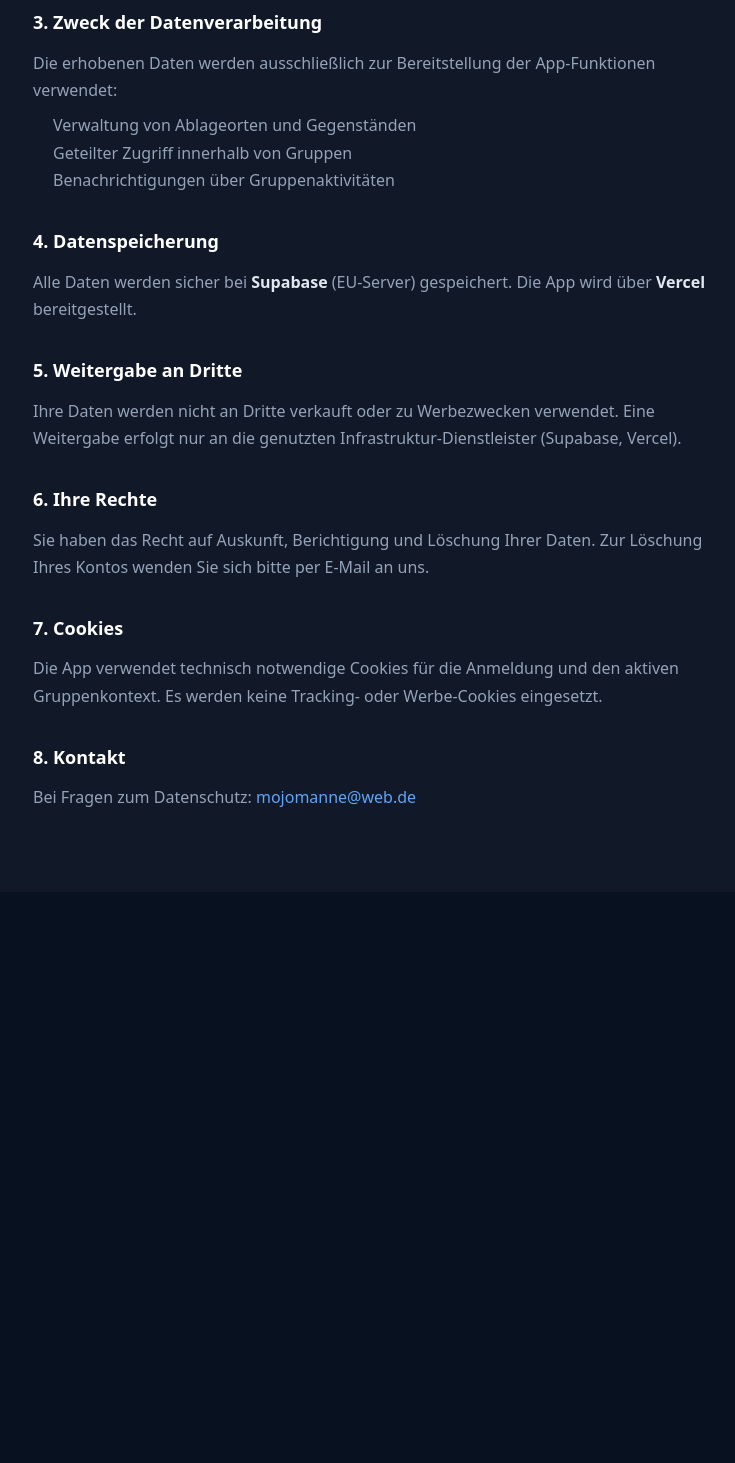
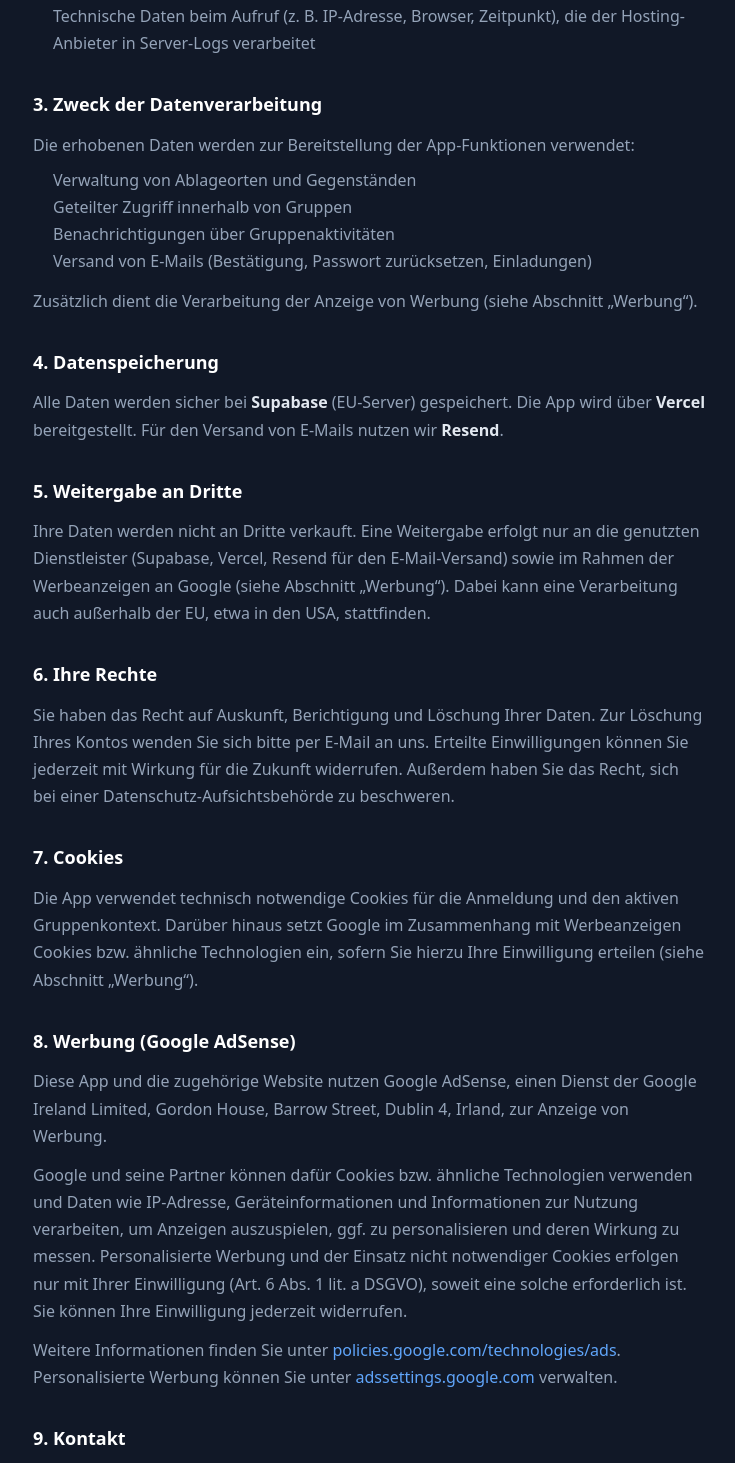
Before and after one commit to mojomanne-hub/made-to-find-landing, a Next.js app: page /datenschutz in a window 1280 px wide. Shown: the part 627-2090 px from the top of the page, without its empty margins (271-1006 px from the left). Before the commit the page ends 1519 px from the top, so only its background shows below. Built offline with nearby package versions, Linux system fonts and the light colour scheme.

Commit message:
dateschutz

```diff
--- a/app/datenschutz/page.tsx
+++ b/app/datenschutz/page.tsx
@@ -19,7 +19,7 @@
           Datenschutzerklärung
         </h1>
         <p style={{ color: "#64748b", marginBottom: "40px" }}>
-          Letzte Aktualisierung: Juli 2025
+          Letzte Aktualisierung: Oktober 2026
         </p>
 
         {[
@@ -29,7 +29,9 @@
               <p style={{ color: "#94a3b8" }}>
                 Diese App wird privat betrieben. Bei Fragen zum Datenschutz:<br /><br />
                 <strong style={{ color: "#e2e8f0" }}>MaDe to find</strong><br />
-                E-Mail: <a href="mailto:mojomanne@web.de" style={{ color: "#60a5fa" }}>mojomanne@web.de</a>
+                Anschrift: siehe{" "}
+                <a href="https://made-to-find-landing.vercel.app/impressum" style={{ color: "#60a5fa" }}>Impressum</a><br />
+                E-Mail: <a href="mailto:madetofind@web.de" style={{ color: "#60a5fa" }}>madetofind@web.de</a>
               </p>
             )
           },
@@ -43,6 +45,7 @@
                   <li>Optionaler Anzeigename</li>
                   <li>Von Ihnen eingegebene Inhalte (Ablageorte, Gegenstände)</li>
                   <li>Gruppe und Mitgliedschaften</li>
+                  <li>Technische Daten beim Aufruf (z. B. IP-Adresse, Browser, Zeitpunkt), die der Hosting-Anbieter in Server-Logs verarbeitet</li>
                 </ul>
               </>
             )
@@ -51,12 +54,14 @@
             title: "3. Zweck der Datenverarbeitung",
             content: (
               <>
-                <p style={{ color: "#94a3b8", marginBottom: "8px" }}>Die erhobenen Daten werden ausschließlich zur Bereitstellung der App-Funktionen verwendet:</p>
+                <p style={{ color: "#94a3b8", marginBottom: "8px" }}>Die erhobenen Daten werden zur Bereitstellung der App-Funktionen verwendet:</p>
                 <ul style={{ color: "#94a3b8", paddingLeft: "20px" }}>
                   <li>Verwaltung von Ablageorten und Gegenständen</li>
                   <li>Geteilter Zugriff innerhalb von Gruppen</li>
                   <li>Benachrichtigungen über Gruppenaktivitäten</li>
+                  <li>Versand von E-Mails (Bestätigung, Passwort zurücksetzen, Einladungen)</li>
                 </ul>
+                <p style={{ color: "#94a3b8", marginTop: "12px" }}>Zusätzlich dient die Verarbeitung der Anzeige von Werbung (siehe Abschnitt „Werbung“).</p>
               </>
             )
           },
@@ -66,6 +71,7 @@
               <p style={{ color: "#94a3b8" }}>
                 Alle Daten werden sicher bei <strong style={{ color: "#e2e8f0" }}>Supabase</strong> (EU-Server) gespeichert.
                 Die App wird über <strong style={{ color: "#e2e8f0" }}>Vercel</strong> bereitgestellt.
+                Für den Versand von E-Mails nutzen wir <strong style={{ color: "#e2e8f0" }}>Resend</strong>.
               </p>
             )
           },
@@ -73,8 +79,10 @@
             title: "5. Weitergabe an Dritte",
             content: (
               <p style={{ color: "#94a3b8" }}>
-                Ihre Daten werden nicht an Dritte verkauft oder zu Werbezwecken verwendet.
-                Eine Weitergabe erfolgt nur an die genutzten Infrastruktur-Dienstleister (Supabase, Vercel).
+                Ihre Daten werden nicht an Dritte verkauft. Eine Weitergabe erfolgt nur an die genutzten
+                Dienstleister (Supabase, Vercel, Resend für den E-Mail-Versand) sowie im Rahmen der
+                Werbeanzeigen an Google (siehe Abschnitt „Werbung“). Dabei kann eine Verarbeitung auch
+                außerhalb der EU, etwa in den USA, stattfinden.
               </p>
             )
           },
@@ -84,6 +92,8 @@
               <p style={{ color: "#94a3b8" }}>
                 Sie haben das Recht auf Auskunft, Berichtigung und Löschung Ihrer Daten.
                 Zur Löschung Ihres Kontos wenden Sie sich bitte per E-Mail an uns.
+                Erteilte Einwilligungen können Sie jederzeit mit Wirkung für die Zukunft widerrufen.
+                Außerdem haben Sie das Recht, sich bei einer Datenschutz-Aufsichtsbehörde zu beschweren.
               </p>
             )
           },
@@ -92,16 +102,41 @@
             content: (
               <p style={{ color: "#94a3b8" }}>
                 Die App verwendet technisch notwendige Cookies für die Anmeldung und den aktiven Gruppenkontext.
-                Es werden keine Tracking- oder Werbe-Cookies eingesetzt.
+                Darüber hinaus setzt Google im Zusammenhang mit Werbeanzeigen Cookies bzw. ähnliche Technologien
+                ein, sofern Sie hierzu Ihre Einwilligung erteilen (siehe Abschnitt „Werbung“).
               </p>
             )
           },
           {
-            title: "8. Kontakt",
+            title: "8. Werbung (Google AdSense)",
+            content: (
+              <>
+                <p style={{ color: "#94a3b8", marginBottom: "12px" }}>
+                  Diese App und die zugehörige Website nutzen Google AdSense, einen Dienst der Google Ireland Limited,
+                  Gordon House, Barrow Street, Dublin 4, Irland, zur Anzeige von Werbung.
+                </p>
+                <p style={{ color: "#94a3b8", marginBottom: "12px" }}>
+                  Google und seine Partner können dafür Cookies bzw. ähnliche Technologien verwenden und Daten
+                  wie IP-Adresse, Geräteinformationen und Informationen zur Nutzung verarbeiten, um Anzeigen
+                  auszuspielen, ggf. zu personalisieren und deren Wirkung zu messen. Personalisierte Werbung und
+                  der Einsatz nicht notwendiger Cookies erfolgen nur mit Ihrer Einwilligung (Art. 6 Abs. 1 lit. a DSGVO),
+                  soweit eine solche erforderlich ist. Sie können Ihre Einwilligung jederzeit widerrufen.
+                </p>
+                <p style={{ color: "#94a3b8" }}>
+                  Weitere Informationen finden Sie unter{" "}
+                  <a href="https://policies.google.com/technologies/ads?hl=de" style={{ color: "#60a5fa" }}>policies.google.com/technologies/ads</a>.
+                  Personalisierte Werbung können Sie unter{" "}
+                  <a href="https://adssettings.google.com" style={{ color: "#60a5fa" }}>adssettings.google.com</a> verwalten.
+                </p>
+              </>
+            )
+          },
+          {
+            title: "9. Kontakt",
             content: (
               <p style={{ color: "#94a3b8" }}>
-                Bei Fragen zum Datenschutz: {" "}
-                <a href="mailto:mojomanne@web.de" style={{ color: "#60a5fa" }}>mojomanne@web.de</a>
+                Bei Fragen zum Datenschutz:{" "}
+                <a href="mailto:madetofind@web.de" style={{ color: "#60a5fa" }}>madetofind@web.de</a>
               </p>
             )
           },
```
